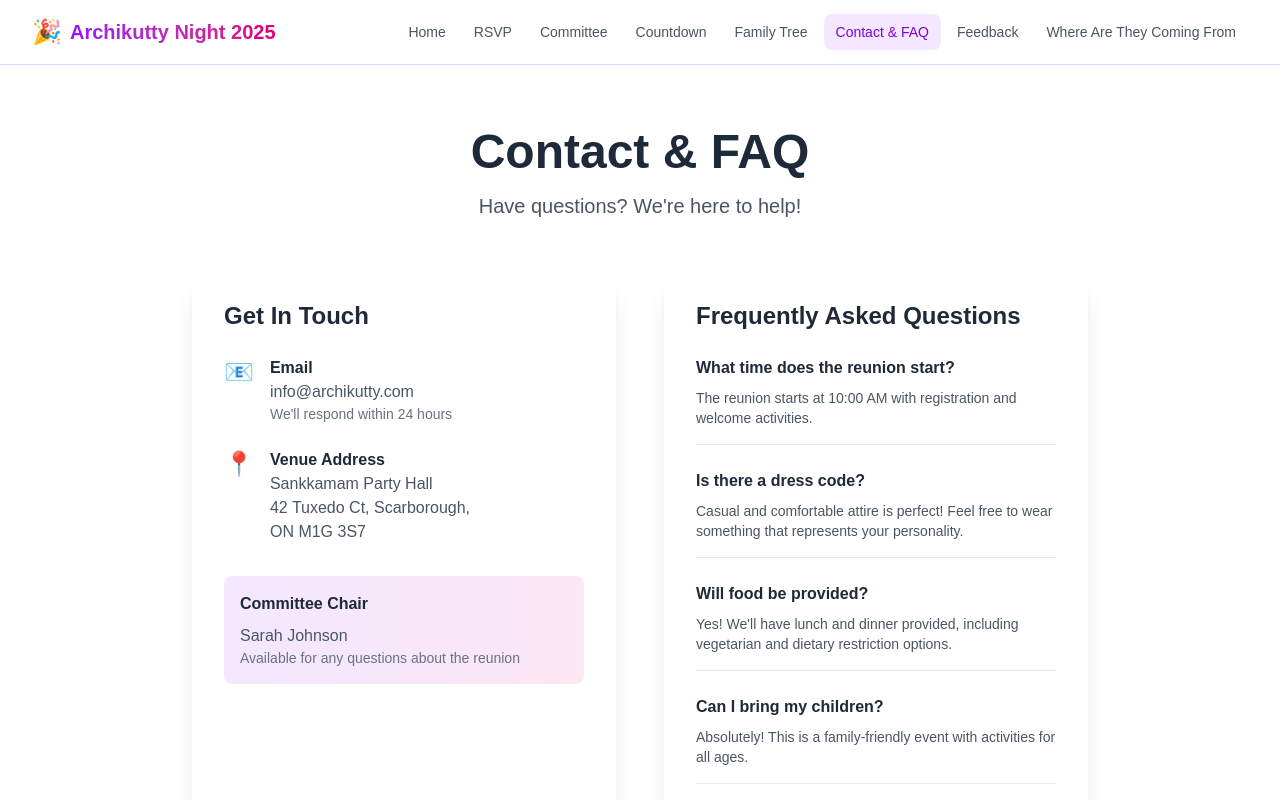
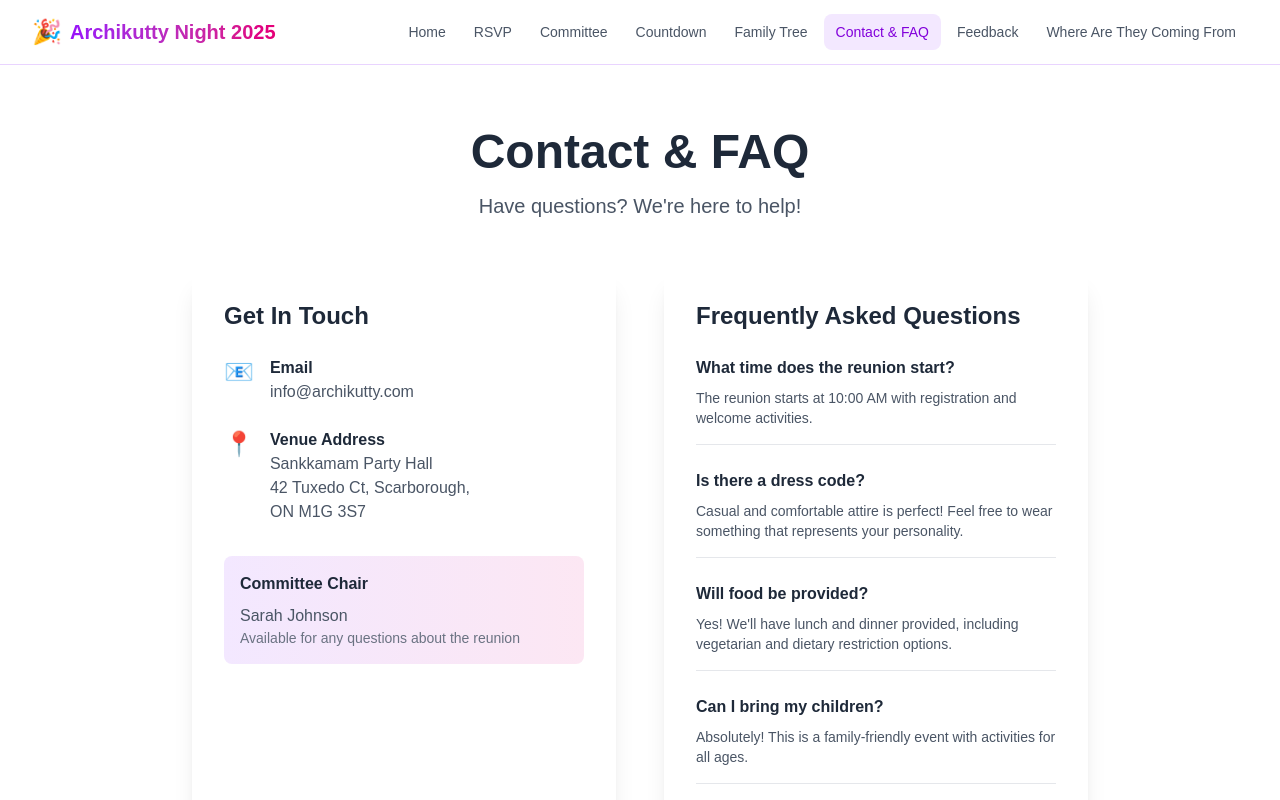
Before and after one commit to JeffinWithYa/archikutty-night-site, a Next.js app: page /contact in a window 1280 px wide. Shown: the top 800 px of the page. Built offline with nearby package versions, Linux system fonts and the light colour scheme.

Commit message:
Remove 'We'll respond within 24 hours' from contact email section

```diff
--- a/src/app/contact/page.tsx
+++ b/src/app/contact/page.tsx
@@ -45,7 +45,6 @@ export default function ContactPage() {
                                 <div>
                                     <h3 className="font-semibold text-gray-800">Email</h3>
                                     <p className="text-gray-600">info@archikutty.com</p>
-                                    <p className="text-sm text-gray-500">We'll respond within 24 hours</p>
                                 </div>
                             </div>
 
```
